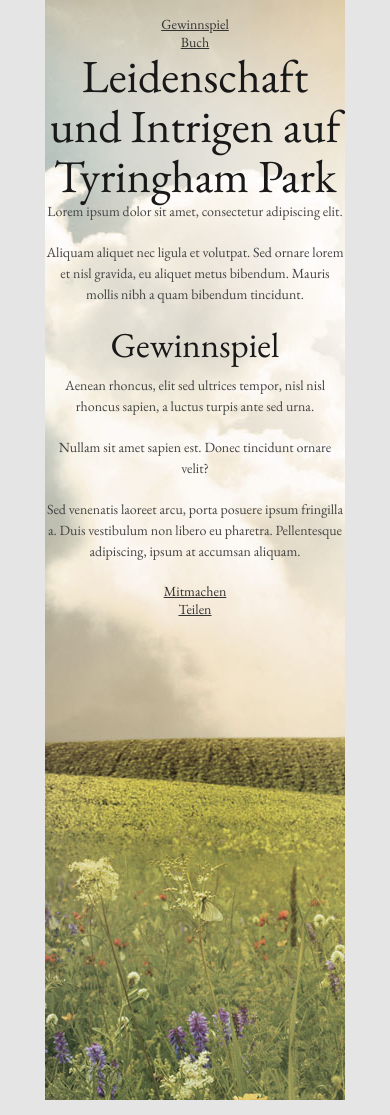
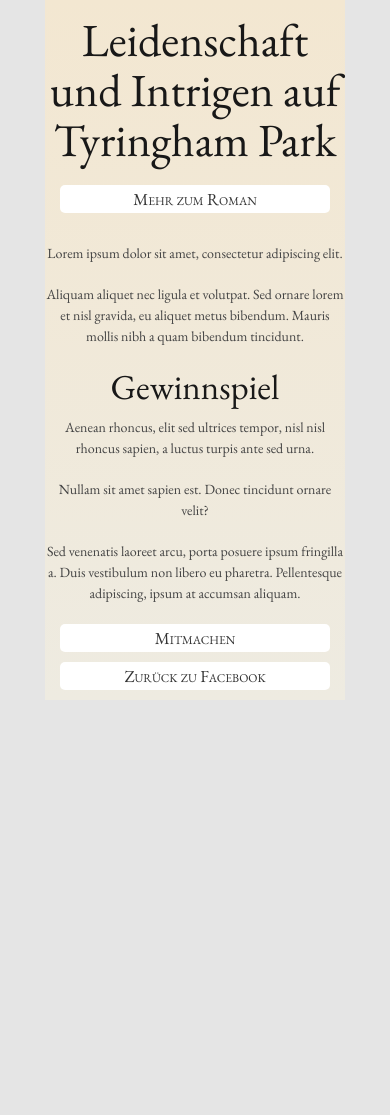
Before and after one commit to norsin/tyringham, a PHP site: page / in a window 390 px wide. After the commit the page ends 690 px from the top, so only its background shows below. Run offline with PHP 8.4, Linux system fonts and the light colour scheme.

Commit message:
managing top menu, mobile top menu, bottom nav menu and background change at lower resolutions

```diff
--- a/book.php
+++ b/book.php
@@ -46,8 +46,8 @@
 	<div class="container">
 		<nav class="mainNav fourteen columns offset-by-one desktop-content tablet-content">
 			<ul class="navMenu">
-				<li class="seven columns"><a href="index.php">Gewinnspiel</a></li>
-				<li class="seven columns"><a href="book.php">Buch</a></li>
+				<li class="seven columns gewinnspielBtn"><a href="index.php">Gewinnspiel</a></li>
+				<li class="seven columns buchBtn"><a href="book.php" class="active">Buch</a></li>
 			</ul>
 		</nav>
 
--- a/index.php
+++ b/index.php
@@ -44,13 +44,19 @@
 	<!-- Delete everything in this .container and get started on your own site! -->
 
 	<div class="container">
-		<nav class="mainNav fourteen columns offset-by-one">
-			<ul>
-				<li class="seven columns"><a href="index.php">Gewinnspiel</a></li>
-				<li class="seven columns"><a href="book.php">Buch</a></li>
+		<nav class="mainNav fourteen columns offset-by-one desktop-content tablet-content">
+			<ul class="navMenu">
+				<li class="seven columns gewinnspielBtn"><a href="index.php" class="active">Gewinnspiel</a></li>
+				<li class="seven columns buchBtn"><a href="book.php">Buch</a></li>
 			</ul>
 		</nav>
+
 		<h1 class="heading heading1 fourteen columns offset-by-one">Leidenschaft und Intrigen auf Tyringham Park</h1>
+
+		<ul class="navMenu phone-content">
+			<li class="seven columns"><a href="book.php">Mehr zum Roman</a></li>
+		</ul>
+
 		<div class="introText fourteen columns offset-by-one">
 			<p>Lorem ipsum dolor sit amet, consectetur adipiscing elit.</p>
 			<p>Aliquam aliquet nec ligula et volutpat. Sed ornare lorem et nisl gravida, eu aliquet metus bibendum. Mauris mollis nibh a quam bibendum tincidunt.</p>
@@ -60,9 +66,10 @@
 			<p>Aenean rhoncus, elit sed ultrices tempor, nisl nisl rhoncus sapien, a luctus turpis ante sed urna.</p>
 			<p class="highlight">Nullam sit amet sapien est. Donec tincidunt ornare velit?</p>
 			<p>Sed venenatis laoreet arcu, porta posuere ipsum fringilla a. Duis vestibulum non libero eu pharetra. Pellentesque adipiscing, ipsum at accumsan aliquam.</p>
-			<ul class="bottomNav">
-				<li class="six columns"><a href="#">Mitmachen</a></li>
-				<li class="six columns"><a href="#">Teilen</a></li>
+			<ul class="navMenu bottomNav">
+				<li class="mitmachen six columns"><a href="#">Mitmachen</a></li>
+				<li class="teilen six columns desktop-content"><a href="#">Teilen</a></li>
+				<li class="backToFB six columns tablet-content phone-content"><a href="#">Zur&uuml;ck zu Facebook</a></li>
 			</ul>
 		</div>
 	</div><!-- container -->
--- a/stylesheets/layout.css
+++ b/stylesheets/layout.css
@@ -39,9 +39,29 @@ h1,h2,h3,h4,h5,h6 {
 	width: 100%;
 }
 
-.navMenu li {
+.mainNav li {
 	float: left;
-	background: #e5e5e5;
+}
+
+.mainNav li a:link,
+.mainNav li a:visited {
+	display: block;
+	height: 72px;
+	overflow: hidden;
+	line-height: 13em;
+}
+
+.mainNav li.gewinnspielBtn a {
+	background: url(../images/nav_gewinnspiel.png) center 0px no-repeat;
+}
+
+.mainNav li.buchBtn a {
+	background: url(../images/nav_buch.png) center 0px no-repeat;
+}
+
+.mainNav li a:hover,
+.mainNav li a.active {
+	background-position: center -89px;
 }
 
 .mainNav ul li:last-child {
@@ -50,7 +70,7 @@ h1,h2,h3,h4,h5,h6 {
 
 .tablet-content,
 .phone-content {
-	display: none;
+	display: none !important;
 }
 
 .desktop-content {
@@ -149,13 +169,36 @@ margin-left: 30%;
 				display: block !important;
 			}
 
+			.container {
+				min-height: 800px;
+				height: auto;
+			}
+
 			.navMenu li {
 				background: none;
+				width: 50% !important;
+			}
+
+			.mainNav li a:link,
+			.mainNav li a:visited {
+				height: 36px;
+			}
+
+			.mainNav li.buchBtn a {
+				background: url(../images/nav_buch_mobile.png) center 0px no-repeat;
+			}
+
+			.mainNav li.gewinnspielBtn a {
+				background: url(../images/nav_gewinnspiel_mobile.png) center 0px no-repeat;
+			}
+
+			.mainNav li a:hover,
+			.mainNav li a.active {
+					background-position: center -66px;
 			}
 
 			.navMenu li a:link,
 			.navMenu li a:visited {
-			background: #e5e5e5;
 			display: block;
 			width: 90%;
 			margin-left: 5%;
@@ -189,6 +232,18 @@ margin-left: 30%;
 	/* Mobile Portrait Size to Mobile Landscape Size (devices and browsers) */
 	@media only screen and (max-width: 479px) {
 
+			.container {
+				background: #f3e7d1; /* Old browsers */
+				background: -moz-linear-gradient(top,  #f3e7d1 0%, #eeebe1 100%); /* FF3.6+ */
+				background: -webkit-gradient(linear, left top, left bottom, color-stop(0%,#f3e7d1), color-stop(100%,#eeebe1)); /* Chrome,Safari4+ */
+				background: -webkit-linear-gradient(top,  #f3e7d1 0%,#eeebe1 100%); /* Chrome10+,Safari5.1+ */
+				background: -o-linear-gradient(top,  #f3e7d1 0%,#eeebe1 100%); /* Opera 11.10+ */
+				background: -ms-linear-gradient(top,  #f3e7d1 0%,#eeebe1 100%); /* IE10+ */
+				background: linear-gradient(to bottom,  #f3e7d1 0%,#eeebe1 100%); /* W3C */
+				filter: progid:DXImageTransform.Microsoft.gradient( startColorstr='#f3e7d1', endColorstr='#eeebe1',GradientType=0 ); /* IE6-9 */
+				height: auto;
+			}
+
 			.desktop-content,
 		        .tablet-content	{
 				display: none !important;
@@ -199,6 +254,11 @@ margin-left: 30%;
 			}
 			.navMenu li {
 				background: none;
+			}
+
+			.navMenu.phone-content {
+				margin-top: 20px;
+				float: left;
 			}
 
 			.book-page .content {
@@ -212,7 +272,10 @@ margin-left: 30%;
 
 			.navMenu li a:link,
 			.book-page .bottonNav li a:visited {
-				background: #e5e5e5;
+				background: #fff;
+				text-decoration: none;
+				font-variant: small-caps;
+				font-size: 1.2em;
 				display: block;
 				width: 90%;
 				margin-left: 5%;
```
Also changed, not shown: images/nav_buch.png, images/nav_buch_mobile.png (added), images/nav_gewinnspiel.png, images/nav_gewinnspiel_mobile.png (added).
